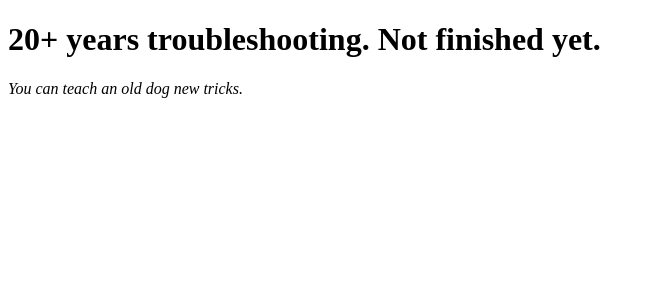
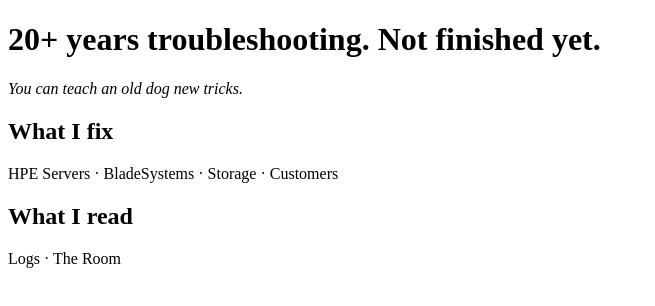
Before and after one commit to txgrl669/txgrl669, a plain HTML site: page index.html in a window 1280 px wide. Shown: the whole page, without its empty margins (0-655 px from the left). Drawn offline with Linux system fonts and the light colour scheme.

Commit message:
Add sections for 'What I fix' and 'What I read'

```diff
--- a/index.html
+++ b/index.html
@@ -10,3 +10,8 @@
   <p><em>You can teach an old dog new tricks.</em></p>
 </body>
 </html>
+  <h2>What I fix</h2>
+  <p>HPE Servers · BladeSystems · Storage · Customers</p>
+
+  <h2>What I read</h2>
+  <p>Logs · The Room</p>
```
